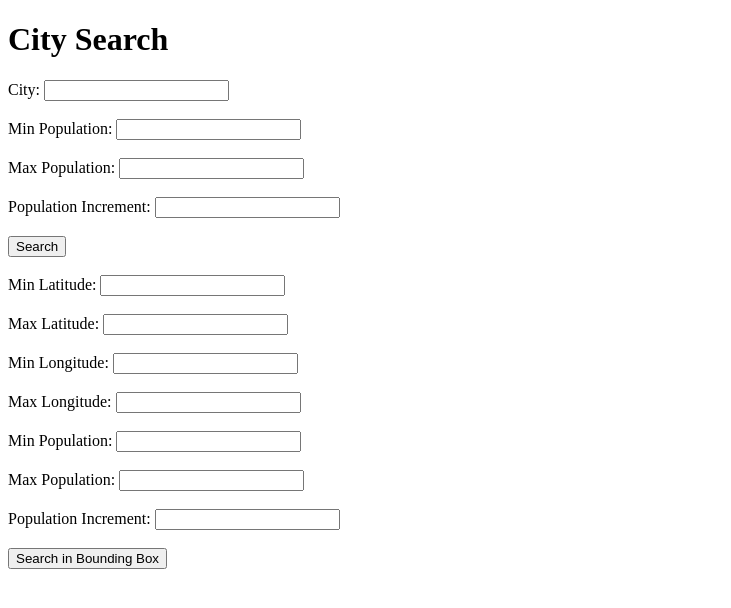
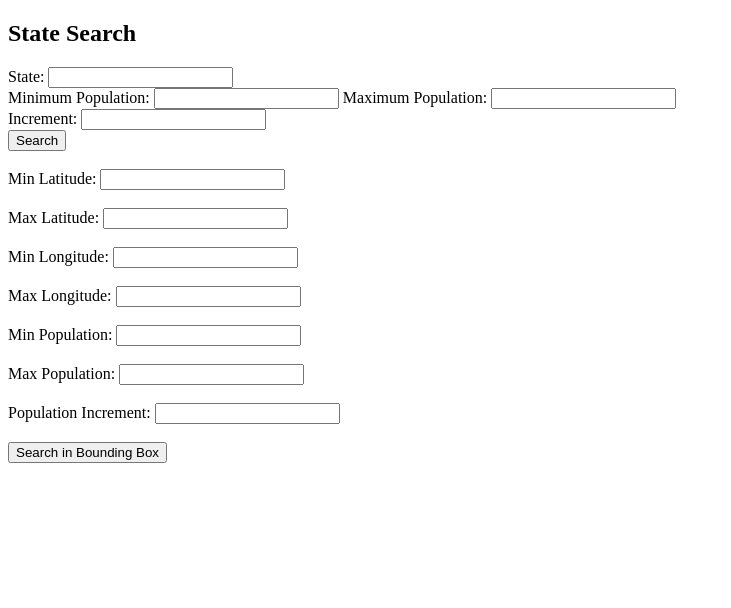
Before and after one commit to prathikh1998/DatabaseSearch, a Flask app: page / in a window 1280 px wide. Shown: the top 608 px of the page, without its empty margins (0-731 px from the left). Run offline with Flask 3, Linux system fonts and the light colour scheme.

Commit message:
Add files via upload

```diff
--- a/templates/index.html
+++ b/templates/index.html
@@ -4,21 +4,20 @@
     <title>City Search</title>
 </head>
 <body>
-    <h1>City Search</h1>
-    <form action="/search" method="POST">
-        <label for="city">City:</label>
-        <input type="text" id="city" name="city">
-        <br><br>
-        <label for="min_pop">Min Population:</label>
-        <input type="number" id="min_pop" name="min_pop">
-        <br><br>
-        <label for="max_pop">Max Population:</label>
-        <input type="number" id="max_pop" name="max_pop">
-        <br><br>
-        <label for="increment">Population Increment:</label>
-        <input type="number" id="increment" name="increment">
-        <br><br>
-        <input type="submit" value="Search">
+    <h2>State Search</h2>
+    <form action="/state_search" method="POST">
+        <label for="state">State:</label>
+        <input type="text" name="state" id="state" required>
+        <br>
+        <label for="min_pop">Minimum Population:</label>
+        <input type="number" name="min_pop" id="min_pop" required>
+        <label for="max_pop">Maximum Population:</label>
+        <input type="number" name="max_pop" id="max_pop" required>
+        <br>
+        <label for="inc">Increment:</label>
+        <input type="number" name="inc" id="inc" required>
+        <br>
+        <button type="submit">Search</button>
     </form>
     <br>
     <form action="/bounding_box_search" method="POST">
```
